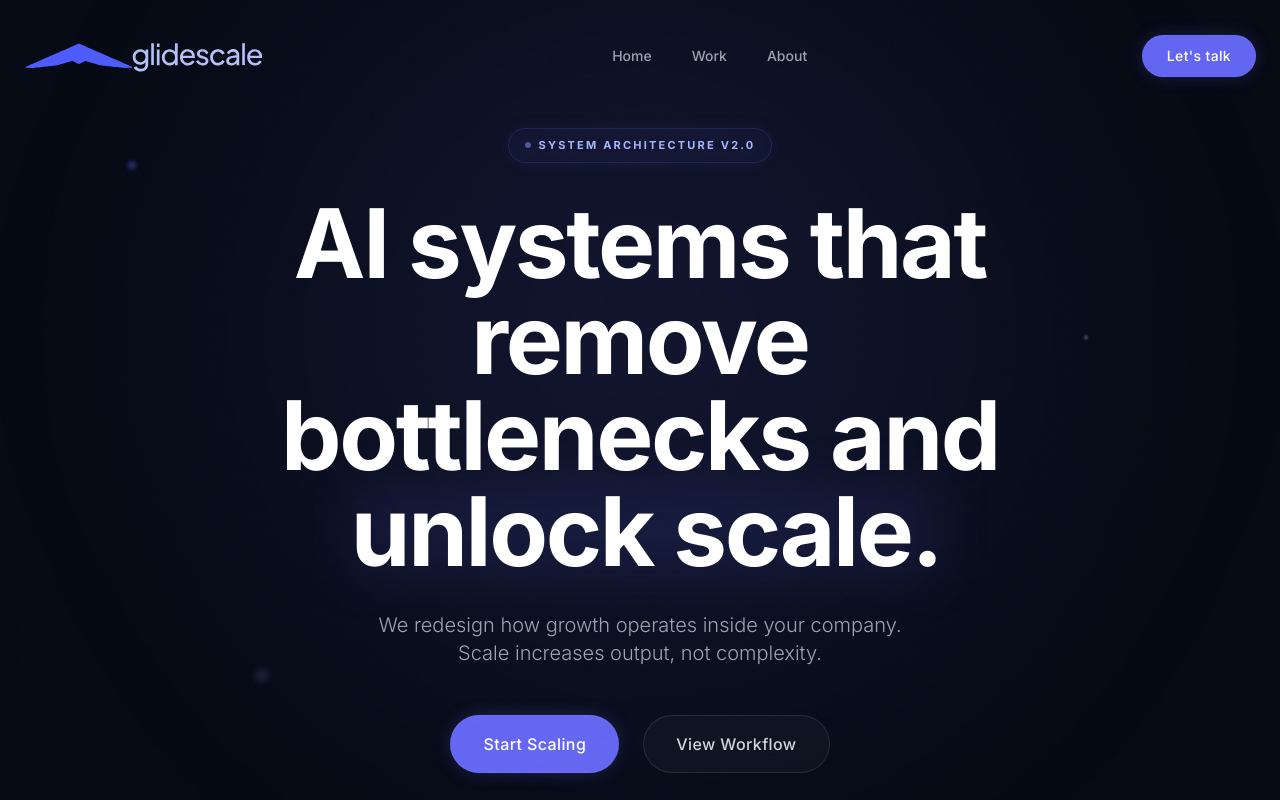
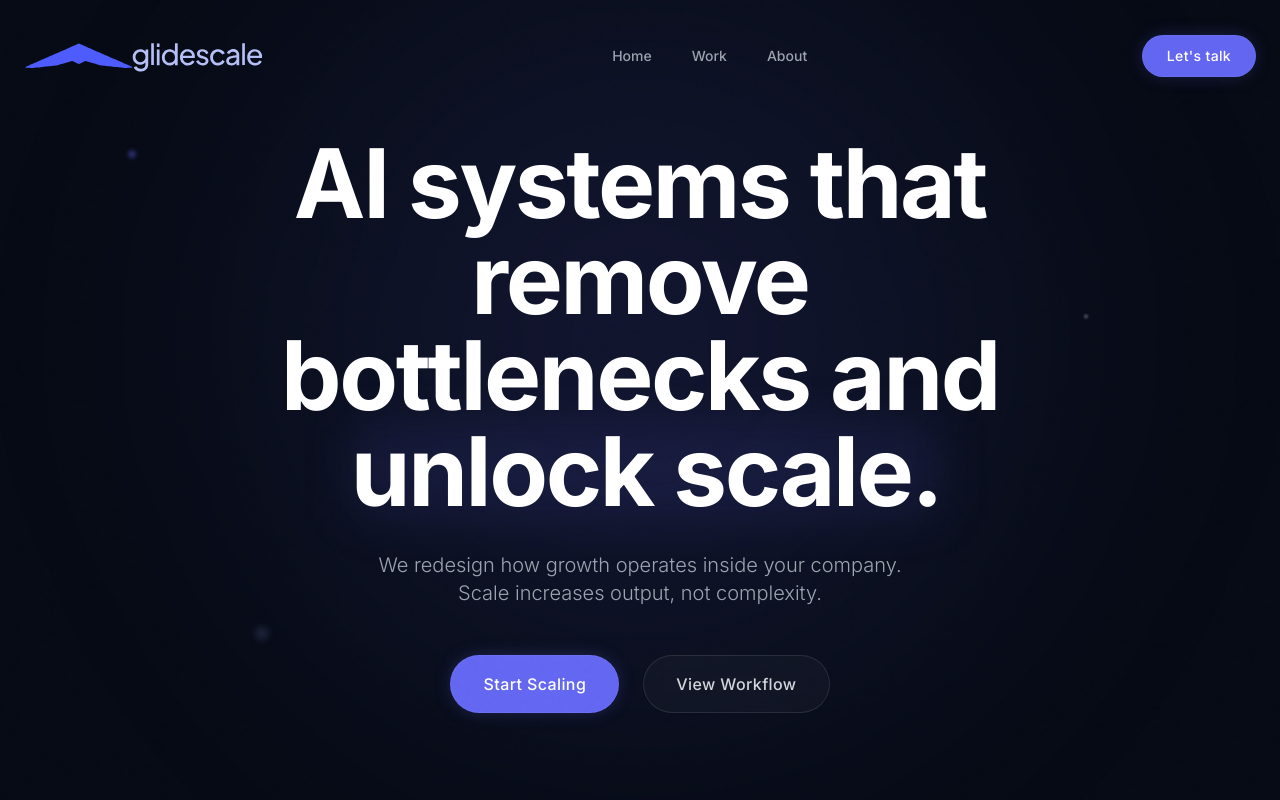
Before and after one commit to ankitsethy/glidescale, a React (Vite) app: page / in a window 1280 px wide. Shown: the top 800 px of the page. Built offline with nearby package versions, Linux system fonts and the light colour scheme.

Commit message:
Remove System Architecture badge from hero section

```diff
--- a/components/Hero.tsx
+++ b/components/Hero.tsx
@@ -44,18 +44,7 @@ export const Hero: React.FC = () => {
         className="relative z-10 max-w-[1200px] mx-auto px-6 text-center flex flex-col items-center"
       >
 
-        {/* Label */}
-        <motion.div
-          initial={{ opacity: 0, y: 10 }}
-          animate={{ opacity: 1, y: 0 }}
-          transition={{ duration: 0.8, ease: [0.22, 1, 0.36, 1] }}
-          className="mb-8"
-        >
-          <div className="inline-flex items-center gap-2 px-4 py-2 rounded-full border border-electric-500/20 bg-electric-500/5 backdrop-blur-sm shadow-[0_0_15px_rgba(99,102,241,0.1)]">
-             <div className="w-1.5 h-1.5 rounded-full bg-electric-400 animate-pulse"></div>
-             <span className="text-[11px] font-bold text-electric-300 uppercase tracking-[0.2em]">System Architecture v2.0</span>
-          </div>
-        </motion.div>
+
 
         {/* Headline with Light Sweep */}
         <motion.h1
@@ -64,7 +53,7 @@ export const Hero: React.FC = () => {
           transition={{ duration: 1, delay: 0.1, ease: [0.22, 1, 0.36, 1] }}
           className="text-5xl md:text-7xl lg:text-[6rem] font-bold text-white tracking-tight leading-[1.05] mb-8 max-w-5xl mx-auto relative"
         >
-          AI systems that remove <br className="hidden md:block"/> bottlenecks and
+          AI systems that remove <br className="hidden md:block" /> bottlenecks and
           <span className="relative inline-block ml-3 text-transparent bg-clip-text bg-gradient-to-r from-white via-electric-200 to-white bg-[length:200%_auto] animate-shimmer">
             unlock scale.
             {/* Glow behind text */}
```
Lines whose indentation alone changed are shown as unchanged.
